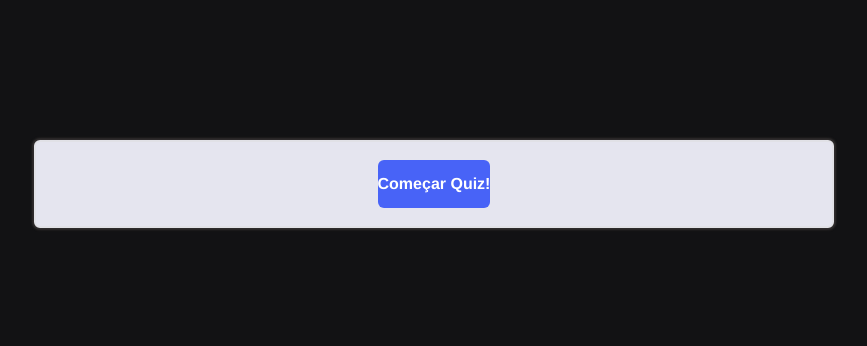
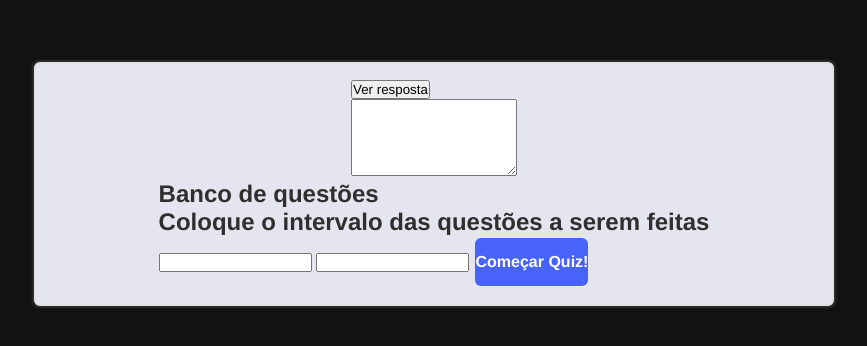
Before and after one commit to Kimbellyf/quiz-edition, a plain HTML site: page index.html in a window 1280 px wide. Shown: the part 216-562 px from the top of the page, without its empty margins (206-1073 px from the left). Drawn offline with Linux system fonts and the light colour scheme.

Commit message:
Update index.html
Ajustes intervalo de questoes

```diff
--- a/index.html
+++ b/index.html
@@ -19,16 +19,27 @@
       <span class="question">Pergunta aqui?</span>
       <div class="answers-container">
         <button class="answer button">Resposta 1</button>
-        <button class="answer button">Resposta 2</button>
-        <button class="answer button">Resposta 3</button>
-        <button class="answer button">Resposta 4</button>
         <select class="selectAnswer button" name="cars" id="cars">
           <option value="voc"></option>
         </select>
       </div>
     </div>
+    <div class="explication-container">
+      <div>
+        <button id="btverresp" class="btresp" onclick="showAnswer()"> Ver resposta </button>
+      </div>
+      <div>
+        <textarea id="textAreaAnswerX" class="textAAnswer" title="resposta explicada" rows="5"></textarea>
+      </div>
+    </div>
     <div class="controls-container">
-      <button class="start-quiz button">Começar Quiz!</button>
+      <div class="controls-container-just-inicio">
+        <h2 id="titlebancoquestoes"> Banco de questões </h2>
+        <h2> Coloque o intervalo das questões a serem feitas </h2>
+        <input type="number" title="intervalo inicio" id="intervaloinicio"/>
+        <input type="number" title="intervalo inicio" id="intervaloinicio"/>
+        <button class="start-quiz button">Começar Quiz!</button>
+      </div>
       <button class="next-question button hide">Próxima pergunta</button>
     </div>
   </div>
```
